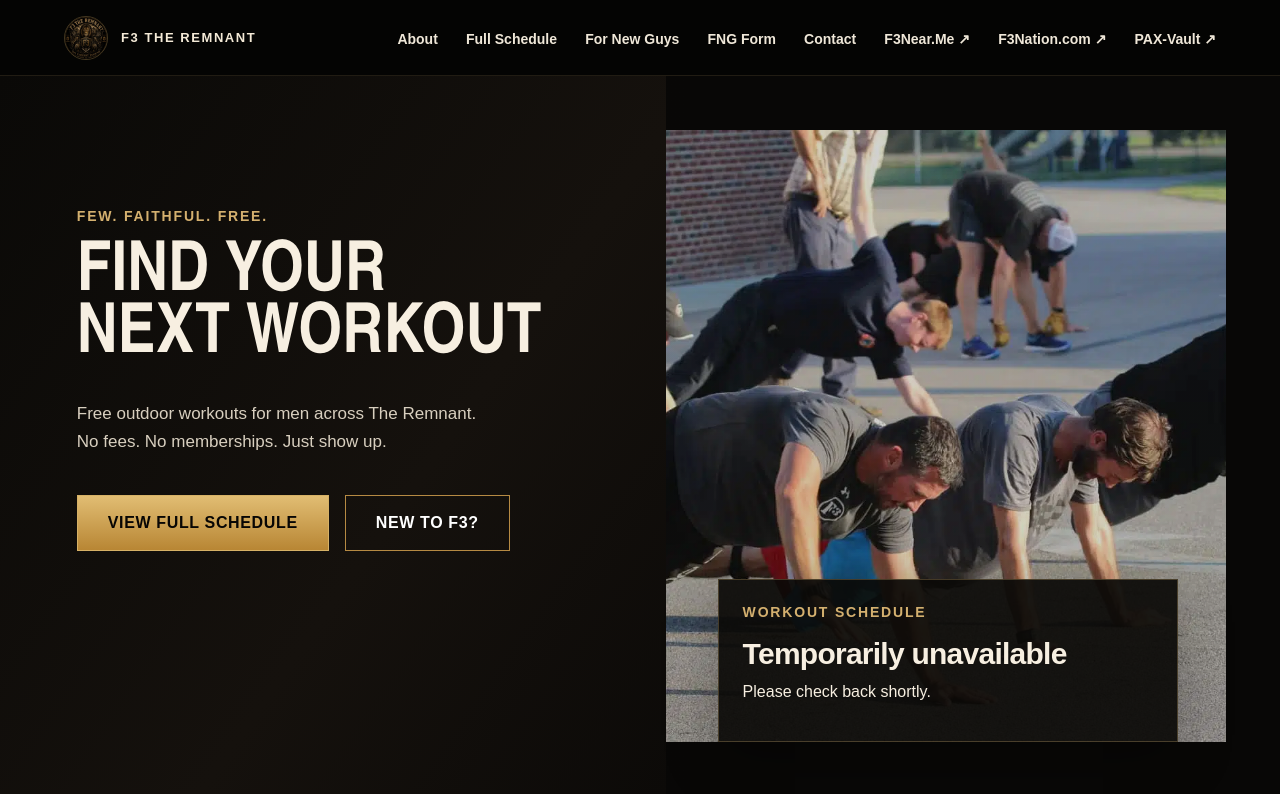
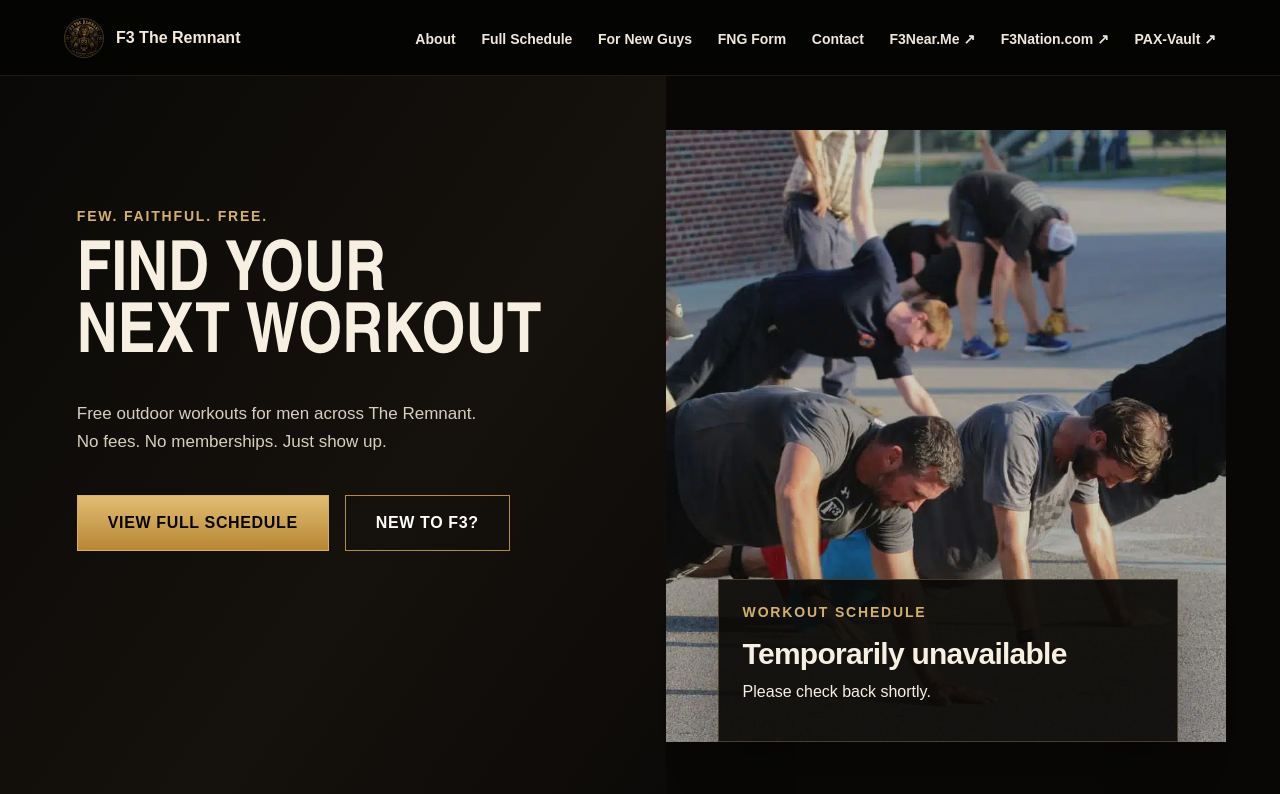
Before and after one commit to tensorlabresearch/f3theremnant, a website: page index.html in a window 1280 px wide. Shown: the top 794 px of the page. Drawn offline with Linux system fonts and the light colour scheme; no server answers.

Commit message:
Refine clean visual design pass

```diff
--- a/index.html
+++ b/index.html
@@ -6,7 +6,7 @@
   <meta name="description" content="Free, peer-led outdoor workouts for men across The Remnant region. Find a workout and join F3 The Remnant.">
   <title>F3 The Remnant | Free Men's Workouts in The Remnant</title>
   <link rel="icon" href="assets/favicon.png?v=brand2" type="image/png">
-  <link rel="stylesheet" href="styles.css">
+  <link rel="stylesheet" href="styles.css?v=clean2">
   <script src="site.js" defer></script>
 </head>
 <body>
--- a/styles.css
+++ b/styles.css
@@ -5,9 +5,9 @@
 a { color:inherit; text-decoration:none; }
 button,input,select { font:inherit; }
 .site-header { height:76px; display:flex; align-items:center; justify-content:space-between; padding:0 clamp(22px,5vw,76px); background:#040403; border-bottom:1px solid rgba(212,176,111,.14); position:relative; z-index:20; }
-.brand { display:flex; align-items:center; gap:13px; min-width:0; color:#f4ead7; font-size:13px; font-weight:900; letter-spacing:.12em; text-transform:uppercase; white-space:nowrap; }
-.brand img { width:44px; height:44px; object-fit:cover; display:block; border-radius:50%; border:1px solid rgba(214,177,102,.3); }
-.nav { display:flex; align-items:center; gap:clamp(16px,2.2vw,34px); font-size:14px; font-weight:800; }
+.brand { display:flex; align-items:center; gap:12px; min-width:0; color:#f4ead7; font-size:16px; font-weight:700; letter-spacing:0; text-transform:none; white-space:nowrap; }
+.brand img { width:40px; height:40px; object-fit:cover; display:block; border-radius:50%; border:1px solid rgba(214,177,102,.28); }
+.nav { display:flex; align-items:center; gap:clamp(16px,2vw,30px); font-size:14px; font-weight:800; }
 .nav a { padding:28px 0 24px; border-bottom:2px solid transparent; color:#efe7d8; }
 .nav a:hover { border-color:var(--yellow); }
 .nav .nav-cta { padding:12px 20px; border:1px solid var(--yellow); color:var(--yellow); }
@@ -135,7 +135,7 @@
 .footer-bottom { display:flex; justify-content:space-between; margin-top:60px; padding-top:25px; border-top:1px solid var(--line); color:#75818c; font-size:12px; text-transform:uppercase; letter-spacing:.08em; }
 @media (max-width:900px) {
   .site-header { height:72px; }
-  .brand img { width:44px; height:44px; }
+  .brand img { width:40px; height:40px; }
   .brand span { display:none; }
   .menu-button { display:block; }
   .nav { display:none; position:absolute; top:72px; left:0; right:0; flex-direction:column; align-items:stretch; gap:0; padding:15px 24px 25px; background:#050b12; }
```
Also changed, not shown: fng.html (+1 -1 lines), schedule.html (+1 -1 lines).
